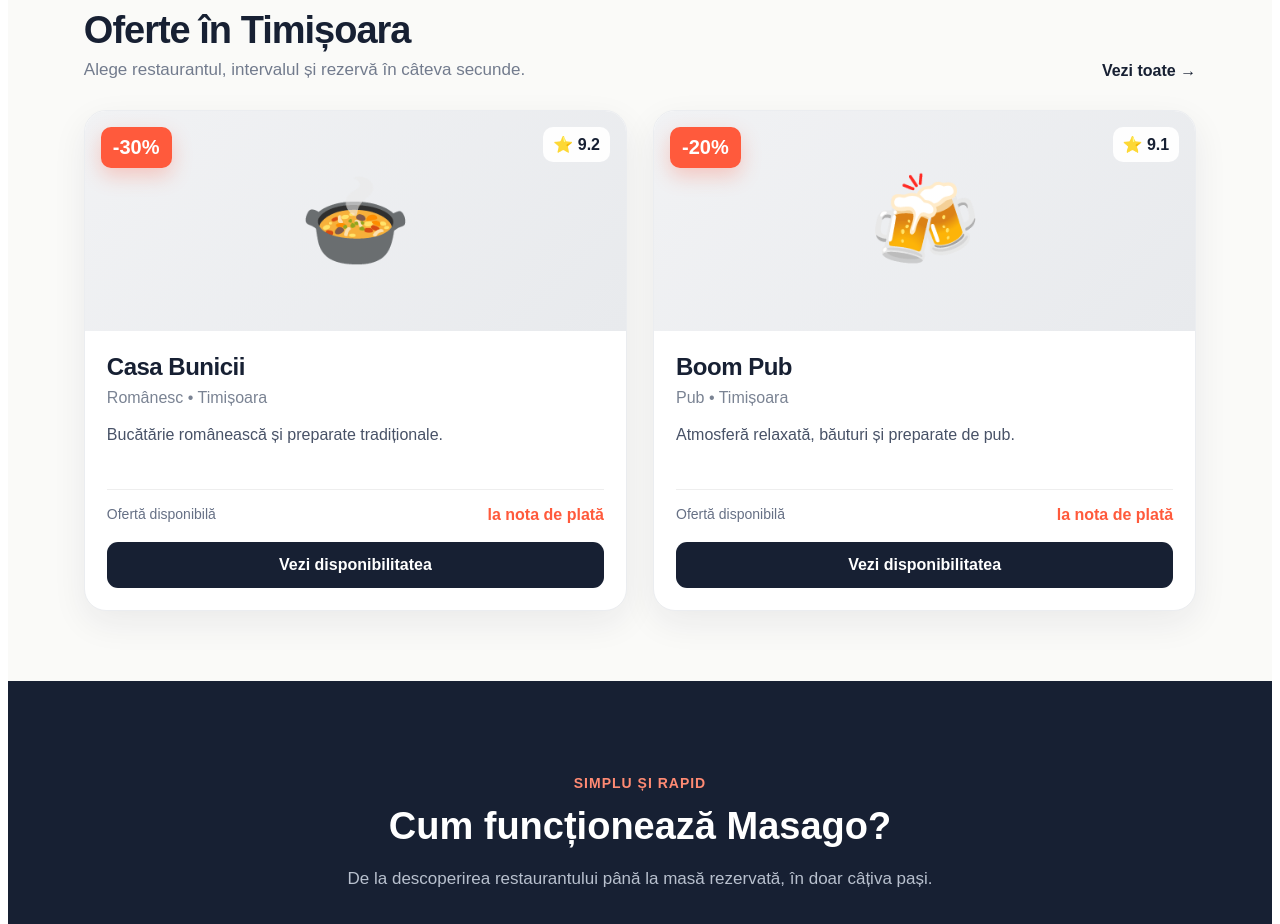
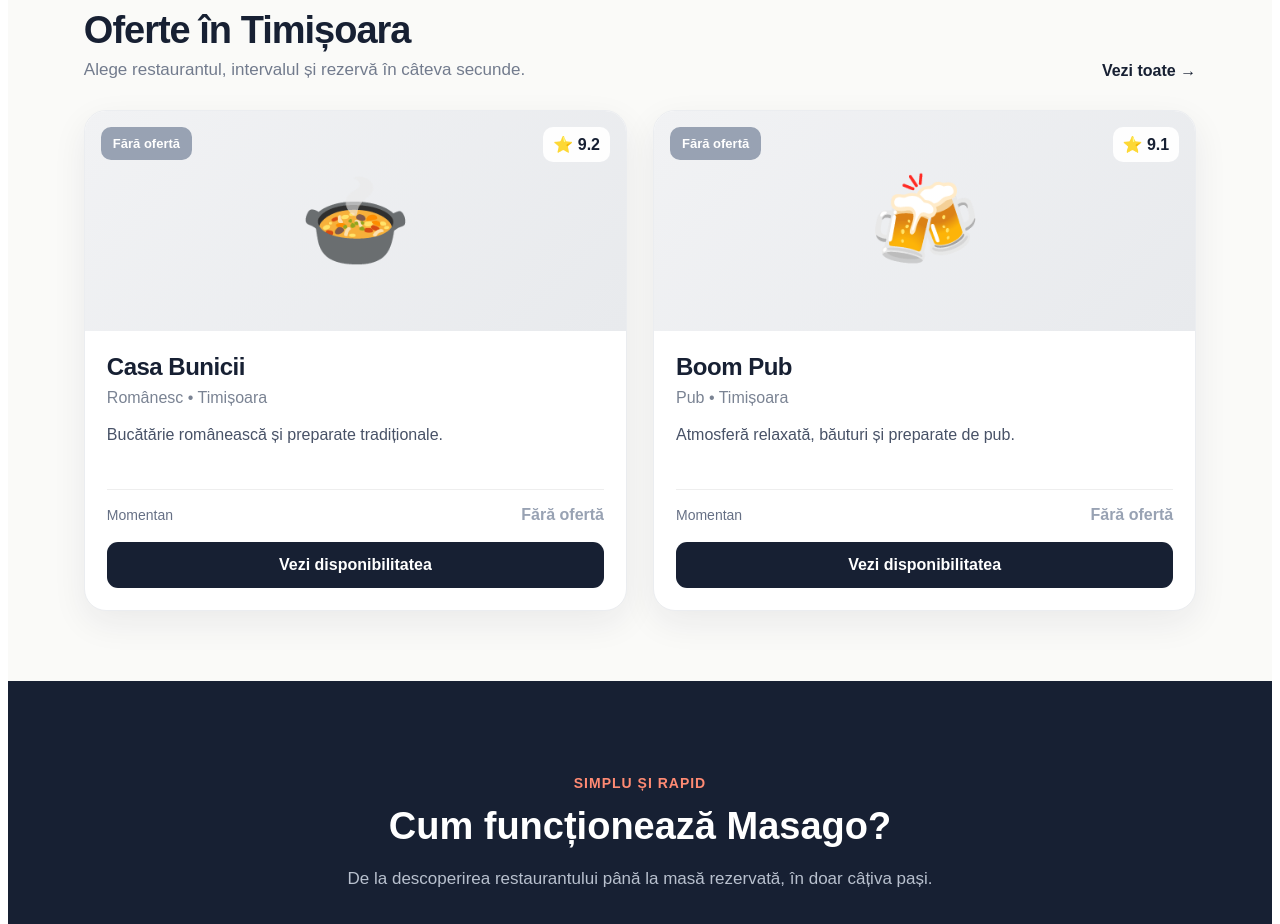
Before and after one commit to masago1/masago1, a Next.js app: page / in a window 1280 px wide. Shown: the part 807-1731 px from the top of the page. Built offline with nearby package versions, Linux system fonts and the light colour scheme; no server answers; the database is empty.

Commit message:
Update page.js

```diff
--- a/app/page.js
+++ b/app/page.js
@@ -1,10 +1,15 @@
+"use client";
+
+import { useEffect, useState } from "react";
+
 export default function Home() {
+  const [offersByRestaurant, setOffersByRestaurant] = useState({});
+
   const restaurants = [
     {
       name: "Casa Bunicii",
       type: "Românesc",
       rating: "9.2",
-      discount: "-30%",
       location: "Timișoara",
       emoji: "🍲",
       href: "/restaurant",
@@ -14,13 +19,113 @@ export default function Home() {
       name: "Boom Pub",
       type: "Pub",
       rating: "9.1",
-      discount: "-20%",
       location: "Timișoara",
       emoji: "🍻",
       href: "/restaurant/boom-pub",
       description: "Atmosferă relaxată, băuturi și preparate de pub.",
     },
   ];
+
+  useEffect(() => {
+    loadOffers();
+  }, []);
+
+  async function loadOffers() {
+    const supabaseUrl =
+      process.env.NEXT_PUBLIC_SUPABASE_URL;
+
+    const supabaseKey =
+      process.env.NEXT_PUBLIC_SUPABASE_PUBLISHABLE_KEY;
+
+    if (!supabaseUrl || !supabaseKey) {
+      console.error("Supabase nu este configurat.");
+      return;
+    }
+
+    try {
+      const restaurantsResponse = await fetch(
+        `${supabaseUrl}/rest/v1/restaurants?select=id,name`,
+        {
+          headers: {
+            apikey: supabaseKey,
+          },
+        }
+      );
+
+      const restaurantRows =
+        await restaurantsResponse.json();
+
+      if (!restaurantsResponse.ok) {
+        console.error(
+          "Restaurants error:",
+          restaurantRows
+        );
+        return;
+      }
+
+      const today = new Date()
+        .toISOString()
+        .slice(0, 10);
+
+      const offersResponse = await fetch(
+        `${supabaseUrl}/rest/v1/offers?select=*&active=eq.true&offer_date=gte.${today}&order=offer_date.asc,start_time.asc`,
+        {
+          headers: {
+            apikey: supabaseKey,
+          },
+        }
+      );
+
+      const offersData =
+        await offersResponse.json();
+
+      if (!offersResponse.ok) {
+        console.error(
+          "Offers error:",
+          offersData
+        );
+        return;
+      }
+
+      const mappedOffers = {};
+
+      restaurantRows.forEach((dbRestaurant) => {
+        const restaurantOffers =
+          offersData.filter(
+            (offer) =>
+              offer.restaurant_id ===
+              dbRestaurant.id
+          );
+
+        if (restaurantOffers.length > 0) {
+          mappedOffers[dbRestaurant.name] =
+            restaurantOffers[0];
+        }
+      });
+
+      setOffersByRestaurant(mappedOffers);
+    } catch (error) {
+      console.error(
+        "Eroare încărcare oferte:",
+        error
+      );
+    }
+  }
+
+  function formatOfferDate(date) {
+    if (!date) return "";
+
+    const [year, month, day] =
+      date.split("-");
+
+    return `${day}/${month}/${year}`;
+  }
+
+  function formatOfferTime(time) {
+    if (!time) return "";
+
+    return String(time).slice(0, 5);
+  }
 
   return (
     <main
@@ -56,7 +161,10 @@ export default function Home() {
             letterSpacing: "-1px",
           }}
         >
-          Masago<span style={{ color: "#FF5A3C" }}>.</span>
+          Masago
+          <span style={{ color: "#FF5A3C" }}>
+            .
+          </span>
         </a>
 
         <div
@@ -116,8 +224,10 @@ export default function Home() {
           <div
             style={{
               display: "inline-block",
-              background: "rgba(255,90,60,0.16)",
-              border: "1px solid rgba(255,90,60,0.35)",
+              background:
+                "rgba(255,90,60,0.16)",
+              border:
+                "1px solid rgba(255,90,60,0.35)",
               color: "#FF8A73",
               padding: "8px 13px",
               borderRadius: "999px",
@@ -131,7 +241,8 @@ export default function Home() {
 
           <h1
             style={{
-              fontSize: "clamp(44px, 7vw, 74px)",
+              fontSize:
+                "clamp(44px, 7vw, 74px)",
               lineHeight: "0.98",
               letterSpacing: "-3px",
               margin: 0,
@@ -140,7 +251,12 @@ export default function Home() {
           >
             Descoperă mese bune,
             <br />
-            <span style={{ color: "#FF5A3C" }}>
+
+            <span
+              style={{
+                color: "#FF5A3C",
+              }}
+            >
               la momentul potrivit.
             </span>
           </h1>
@@ -154,8 +270,9 @@ export default function Home() {
               lineHeight: 1.6,
             }}
           >
-            Rezervă la restaurante din Timișoara și profită de reduceri
-            disponibile în anumite intervale.
+            Rezervă la restaurante din Timișoara
+            și profită de reduceri disponibile în
+            anumite intervale.
           </p>
 
           <div
@@ -167,7 +284,8 @@ export default function Home() {
               borderRadius: "16px",
               display: "flex",
               gap: "8px",
-              boxShadow: "0 18px 60px rgba(0,0,0,0.22)",
+              boxShadow:
+                "0 18px 60px rgba(0,0,0,0.22)",
             }}
           >
             <input
@@ -235,7 +353,8 @@ export default function Home() {
             maxWidth: "1180px",
             margin: "auto",
             display: "grid",
-            gridTemplateColumns: "repeat(auto-fit, minmax(180px, 1fr))",
+            gridTemplateColumns:
+              "repeat(auto-fit, minmax(180px, 1fr))",
             gap: "18px",
           }}
         >
@@ -243,7 +362,10 @@ export default function Home() {
             ["⚡", "Rezervare rapidă"],
             ["💸", "Reduceri la nota de plată"],
             ["📍", "Restaurante locale"],
-            ["✅", "Confirmare de la restaurant"],
+            [
+              "✅",
+              "Confirmare de la restaurant",
+            ],
           ].map(([icon, text]) => (
             <div
               key={text}
@@ -255,7 +377,14 @@ export default function Home() {
                 color: "#485267",
               }}
             >
-              <span style={{ fontSize: "21px" }}>{icon}</span>
+              <span
+                style={{
+                  fontSize: "21px",
+                }}
+              >
+                {icon}
+              </span>
+
               <span>{text}</span>
             </div>
           ))}
@@ -310,7 +439,8 @@ export default function Home() {
                 fontSize: "17px",
               }}
             >
-              Alege restaurantul, intervalul și rezervă în câteva secunde.
+              Alege restaurantul, intervalul și
+              rezervă în câteva secunde.
             </p>
           </div>
 
@@ -327,19 +457,28 @@ export default function Home() {
         <div
           style={{
             display: "grid",
-            gridTemplateColumns: "repeat(auto-fit, minmax(290px, 1fr))",
+            gridTemplateColumns:
+              "repeat(auto-fit, minmax(290px, 1fr))",
             gap: "26px",
           }}
         >
-          {restaurants.map((restaurant) => (
+          {restaurants.map((restaurant) => {
+            const offer =
+              offersByRestaurant[
+                restaurant.name
+              ];
+
+            return (
               <article
                 key={restaurant.name}
                 style={{
                   background: "white",
                   borderRadius: "22px",
                   overflow: "hidden",
-                border: "1px solid #ebedf0",
-                boxShadow: "0 12px 35px rgba(23,32,51,0.07)",
+                  border:
+                    "1px solid #ebedf0",
+                  boxShadow:
+                    "0 12px 35px rgba(23,32,51,0.07)",
                 }}
               >
                 <div
@@ -353,7 +492,11 @@ export default function Home() {
                     justifyContent: "center",
                   }}
                 >
-                <span style={{ fontSize: "90px" }}>
+                  <span
+                    style={{
+                      fontSize: "90px",
+                    }}
+                  >
                     {restaurant.emoji}
                   </span>
 
@@ -362,16 +505,24 @@ export default function Home() {
                       position: "absolute",
                       top: "16px",
                       left: "16px",
-                    background: "#FF5A3C",
+                      background: offer
+                        ? "#FF5A3C"
+                        : "#98A2B3",
                       color: "white",
                       fontWeight: "900",
-                    fontSize: "20px",
+                      fontSize: offer
+                        ? "20px"
+                        : "13px",
                       padding: "9px 12px",
                       borderRadius: "10px",
-                    boxShadow: "0 8px 20px rgba(255,90,60,0.28)",
+                      boxShadow: offer
+                        ? "0 8px 20px rgba(255,90,60,0.28)"
+                        : "none",
                     }}
                   >
-                  {restaurant.discount}
+                    {offer
+                      ? `-${offer.discount_percent}%`
+                      : "Fără ofertă"}
                   </div>
 
                   <div
@@ -379,7 +530,8 @@ export default function Home() {
                       position: "absolute",
                       right: "16px",
                       top: "16px",
-                    background: "rgba(255,255,255,0.94)",
+                      background:
+                        "rgba(255,255,255,0.94)",
                       padding: "8px 10px",
                       borderRadius: "10px",
                       fontWeight: "800",
@@ -389,7 +541,11 @@ export default function Home() {
                   </div>
                 </div>
 
-              <div style={{ padding: "22px" }}>
+                <div
+                  style={{
+                    padding: "22px",
+                  }}
+                >
                   <h3
                     style={{
                       margin: 0,
@@ -406,7 +562,8 @@ export default function Home() {
                       margin: "8px 0 12px",
                     }}
                   >
-                  {restaurant.type} • {restaurant.location}
+                    {restaurant.type} •{" "}
+                    {restaurant.location}
                   </p>
 
                   <p
@@ -423,24 +580,71 @@ export default function Home() {
                     style={{
                       margin: "18px 0",
                       paddingTop: "16px",
-                    borderTop: "1px solid #eeeeee",
+                      borderTop:
+                        "1px solid #eeeeee",
                       display: "flex",
-                    justifyContent: "space-between",
+                      justifyContent:
+                        "space-between",
+                      alignItems: "center",
                       gap: "12px",
                     }}
                   >
+                    {offer ? (
+                      <>
+                        <span
+                          style={{
+                            color: "#667085",
+                            fontSize: "14px",
+                            lineHeight: 1.5,
+                          }}
+                        >
+                          {formatOfferDate(
+                            offer.offer_date
+                          )}
+                          <br />
+
+                          {formatOfferTime(
+                            offer.start_time
+                          )}{" "}
+                          -{" "}
+                          {formatOfferTime(
+                            offer.end_time
+                          )}
+                        </span>
+
+                        <strong
+                          style={{
+                            color: "#FF5A3C",
+                            fontSize: "18px",
+                          }}
+                        >
+                          -
+                          {
+                            offer.discount_percent
+                          }
+                          %
+                        </strong>
+                      </>
+                    ) : (
+                      <>
                         <span
                           style={{
                             color: "#667085",
                             fontSize: "14px",
                           }}
                         >
-                    Ofertă disponibilă
+                          Momentan
                         </span>
 
-                  <strong style={{ color: "#FF5A3C" }}>
-                    la nota de plată
+                        <strong
+                          style={{
+                            color: "#98A2B3",
+                          }}
+                        >
+                          Fără ofertă
                         </strong>
+                      </>
+                    )}
                   </div>
 
                   <a
@@ -456,11 +660,14 @@ export default function Home() {
                       fontWeight: "800",
                     }}
                   >
-                  Vezi disponibilitatea
+                    {offer
+                      ? `Vezi oferta -${offer.discount_percent}%`
+                      : "Vezi disponibilitatea"}
                   </a>
                 </div>
               </article>
-          ))}
+            );
+          })}
         </div>
       </section>
 
@@ -513,8 +720,9 @@ export default function Home() {
                 fontSize: "17px",
               }}
             >
-              De la descoperirea restaurantului până la masă rezervată,
-              în doar câțiva pași.
+              De la descoperirea restaurantului
+              până la masă rezervată, în doar
+              câțiva pași.
             </p>
           </div>
 
@@ -522,7 +730,8 @@ export default function Home() {
             style={{
               marginTop: "50px",
               display: "grid",
-              gridTemplateColumns: "repeat(auto-fit, minmax(220px, 1fr))",
+              gridTemplateColumns:
+                "repeat(auto-fit, minmax(220px, 1fr))",
               gap: "20px",
             }}
           >
@@ -558,7 +767,8 @@ export default function Home() {
                   background: "#202c43",
                   padding: "26px",
                   borderRadius: "18px",
-                  border: "1px solid #2c3952",
+                  border:
+                    "1px solid #2c3952",
                 }}
               >
                 <div
@@ -580,7 +790,11 @@ export default function Home() {
                   {item.icon}
                 </div>
 
-                <h3 style={{ margin: "0 0 10px" }}>
+                <h3
+                  style={{
+                    margin: "0 0 10px",
+                  }}
+                >
                   {item.title}
                 </h3>
 
@@ -621,7 +835,8 @@ export default function Home() {
             alignItems: "center",
             gap: "30px",
             flexWrap: "wrap",
-            boxShadow: "0 18px 45px rgba(255,90,60,0.16)",
+            boxShadow:
+              "0 18px 45px rgba(255,90,60,0.16)",
           }}
         >
           <div
@@ -664,8 +879,9 @@ export default function Home() {
                 lineHeight: 1.6,
               }}
             >
-              Contactează-ne pentru a afla mai multe despre Masago și
-              posibilitatea unei colaborări.
+              Contactează-ne pentru a afla mai
+              multe despre Masago și posibilitatea
+              unei colaborări.
             </p>
           </div>
 
@@ -679,7 +895,8 @@ export default function Home() {
               borderRadius: "11px",
               fontWeight: "900",
               fontSize: "16px",
-              boxShadow: "0 8px 20px rgba(0,0,0,0.10)",
+              boxShadow:
+                "0 8px 20px rgba(0,0,0,0.10)",
             }}
           >
             Contactează-ne →
@@ -695,7 +912,11 @@ export default function Home() {
           textAlign: "center",
         }}
       >
-        <strong style={{ color: "#172033" }}>
+        <strong
+          style={{
+            color: "#172033",
+          }}
+        >
           Masago.
         </strong>{" "}
         © 2026
```
Lines whose indentation alone changed are shown as unchanged.
